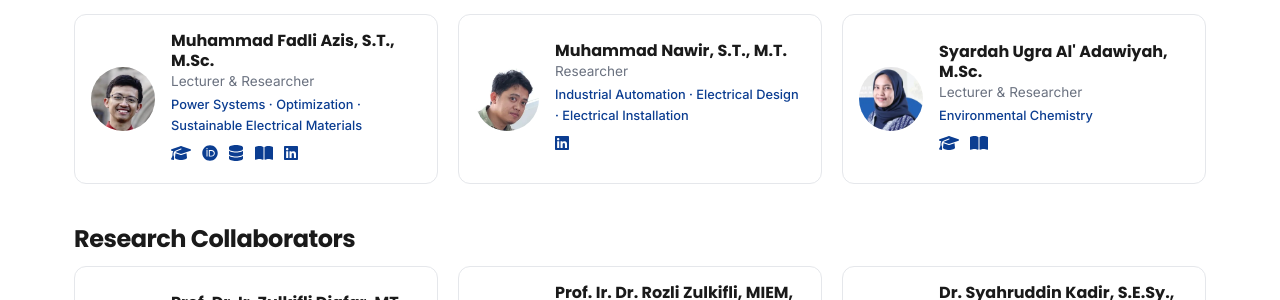
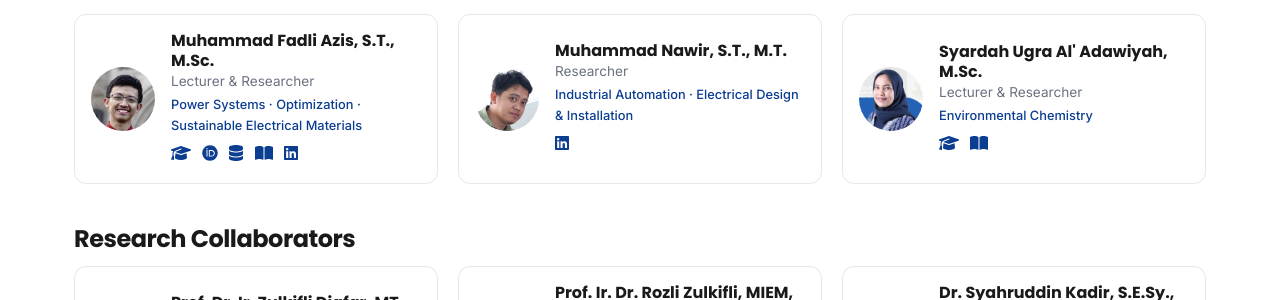
Before and after one commit to agromaterials/agromaterials.github.io, a Jekyll site: the page built from team.html, in a window 1280 px wide and 900 px high, scrolled down 550 px. Shown: the part 173-473 px from the top of the window. Built offline with Jekyll 4.4.1, drawn with Linux system fonts in a browser that asks for light colours.

Commit message:
Team: merge Nawir electrical design and installation into one focus
Co-Authored-By: Claude Sonnet 5.5 <noreply@anthropic.com>
Claude-Session: https://claude.ai/code/session_01MMizvNDxTBuLdDQ2ry7tKs

```diff
--- a/_data/team.yml
+++ b/_data/team.yml
@@ -122,8 +122,8 @@ members:
   - name: "Muhammad Nawir, S.T., M.T."
     role: "Researcher"
     role_id: "Peneliti"
-    focus: "Industrial Automation · Electrical Design · Electrical Installation"
-    focus_id: "Otomasi Industri · Desain Listrik · Instalasi Listrik"
+    focus: "Industrial Automation · Electrical Design & Installation"
+    focus_id: "Otomasi Industri · Desain & Instalasi Listrik"
     photo: "team/muhammad-nawir-2.webp"
     links: { scholar: "", github: "", linkedin: "https://www.linkedin.com/in/muhammad-nawir-937526ab/" }
   - name: "Syardah Ugra Al' Adawiyah, M.Sc."
```
